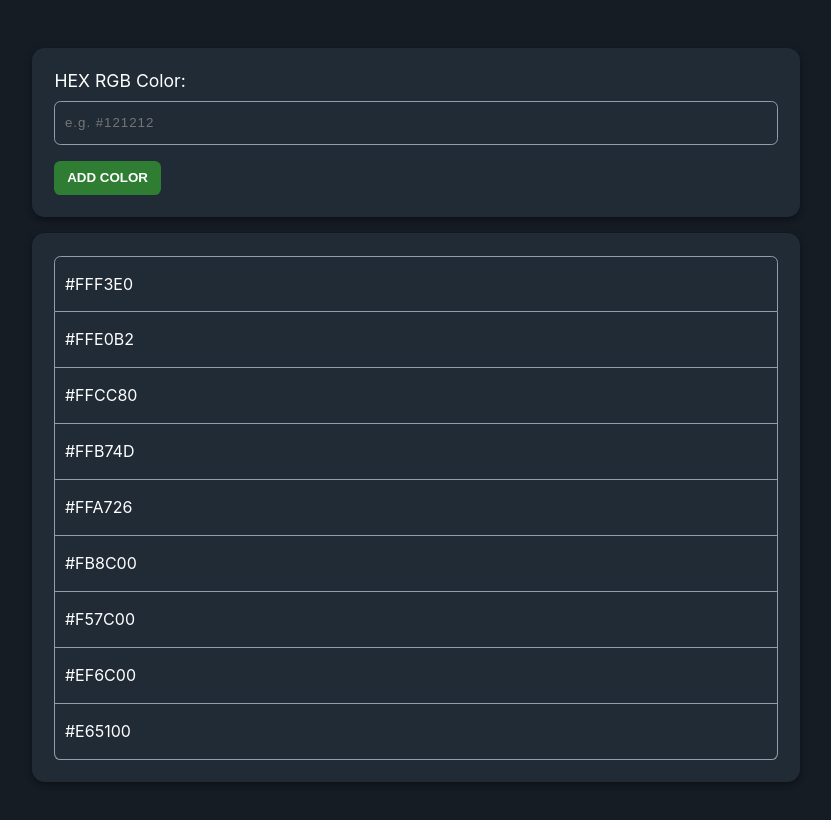
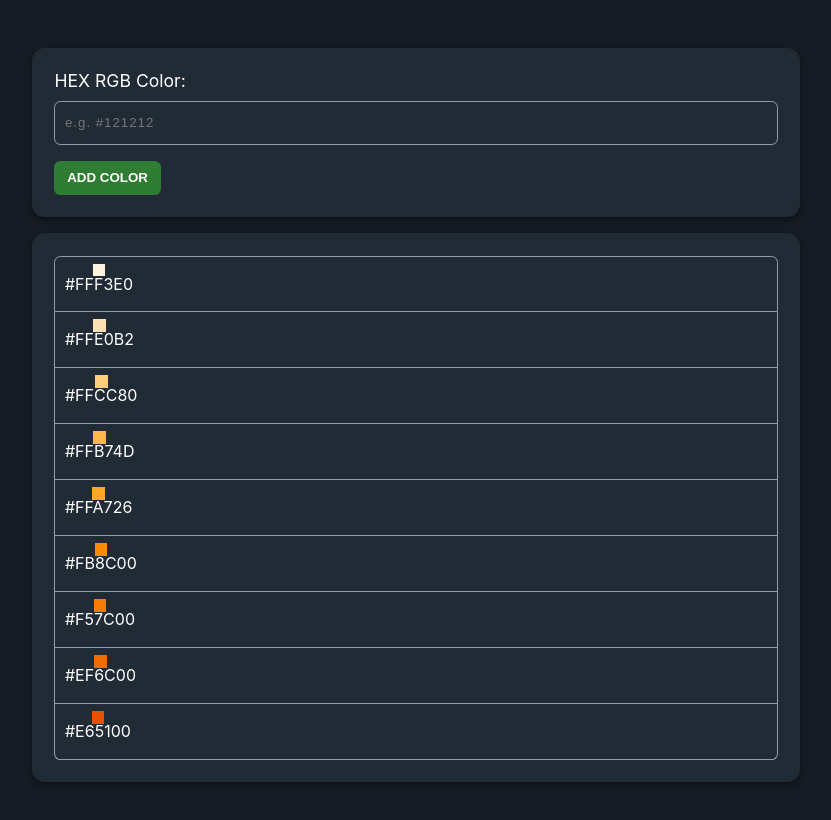
Before and after one commit to biongoo/colors-app, a React (Create React App) app: page / in a window 1280 px wide. Shown: the top 820 px of the page, without its empty margins (224-1055 px from the left). Built offline with nearby package versions, Linux system fonts and the light colour scheme; the HTML template or start-up script is replaced by a standard one.

Commit message:
done list of colors

```diff
--- a/src/App.module.scss
+++ b/src/App.module.scss
@@ -1,4 +1,5 @@
 .app {
   margin: 3rem auto;
   max-width: 800px;
+  min-width: 250px;
 }
--- a/src/components/Colors/ColorList.module.scss
+++ b/src/components/Colors/ColorList.module.scss
@@ -30,6 +30,20 @@
 
     & > p {
       margin: 0;
+      position: relative;
+
+      &::before {
+        background-color: var(--color);
+        position: absolute;
+        width: 0.8rem;
+        height: 0.8rem;
+        margin-left: auto;
+        margin-right: auto;
+        left: 0;
+        right: 0;
+        top: -10px;
+        content: '';
+      }
     }
   }
 }
--- a/src/components/Colors/ColorsList.tsx
+++ b/src/components/Colors/ColorsList.tsx
@@ -67,7 +67,10 @@ const ColorsList: React.FC<Props> = ({ predefinedColors }) => {
         {concatedColors.map((item) => {
           return (
             <li key={item.id}>
-              <p>{item.value}</p>
+              {/* custom `data-*` attributes (attr() function) doesn't work on the newest version of css (only for content) */}
+              <p style={{ '--color': item.value } as React.CSSProperties}>
+                {item.value}
+              </p>
               {item.type === 'added' && (
                 <Button
                   type="button"
```
